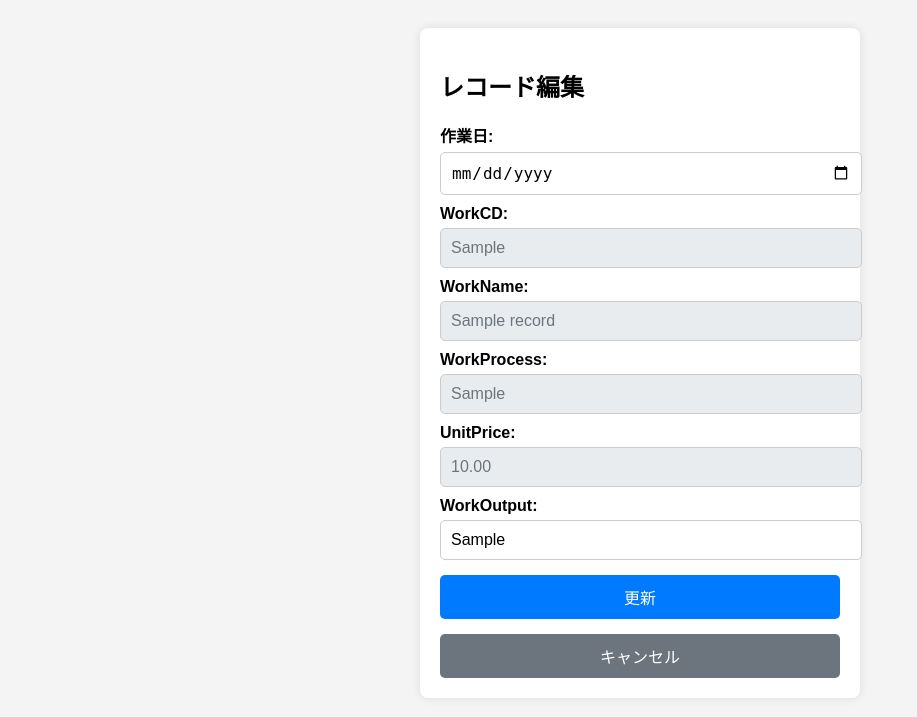
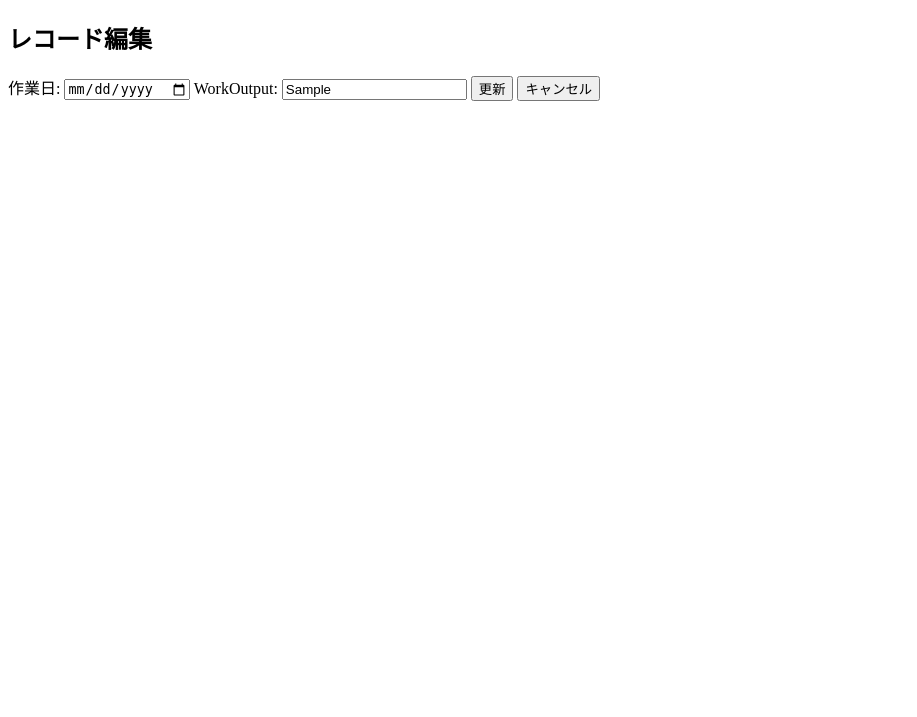
Before and after one commit to masanorimiyamoto-cloud/AirtableFlaskNew, a Flask app: template templates/edit_record.html in a window 1280 px wide. Shown: the top 717 px of the page, without its empty margins (0-917 px from the left). Run offline with Flask 3, Linux system fonts and the light colour scheme; the template is opened without the code that fills it: most values are stand-ins (such as "Sample title", 1, 10 or a date in 2020).

Commit message:
css 18re

```diff
--- a/templates/edit_record.html
+++ b/templates/edit_record.html
@@ -5,59 +5,6 @@
     <meta name="viewport" content="width=device-width, initial-scale=1.0">
     <title>レコード編集</title>
     <link rel="stylesheet" type="text/css" href="{{ url_for('static', filename='styles.css') }}">
-    <style>
-        body {
-            font-family: Arial, sans-serif;
-            background-color: #f4f4f4;
-            text-align: center;
-            padding: 20px;
-        }
-        .container {
-            max-width: 400px;
-            margin: auto;
-            padding: 20px;
-            background: white;
-            border-radius: 8px;
-            box-shadow: 0px 0px 10px rgba(0, 0, 0, 0.1);
-            text-align: left;
-        }
-        label {
-            font-weight: bold;
-            display: block;
-            margin-top: 10px;
-        }
-        input, button {
-            width: 100%;
-            padding: 10px;
-            margin-top: 5px;
-            border: 1px solid #ccc;
-            border-radius: 5px;
-            font-size: 16px;
-        }
-        /* 修正不可のフィールドをグレーアウト */
-        input[readonly] {
-            background-color: #e9ecef;
-            color: #6c757d;
-            cursor: not-allowed;
-        }
-        button {
-            background-color: #007bff;
-            color: white;
-            font-size: 16px;
-            border: none;
-            cursor: pointer;
-            margin-top: 15px;
-        }
-        button:hover {
-            background-color: #0056b3;
-        }
-        .cancel-button {
-            background-color: #6c757d;
-        }
-        .cancel-button:hover {
-            background-color: #5a6268;
-        }
-    </style>
 </head>
 <body>
     <div class="container">
@@ -66,24 +13,11 @@
             <label for="WorkDay">作業日:</label>
             <input type="date" id="WorkDay" name="WorkDay" value="{{ record.WorkDay }}" required>
 
-            <label for="WorkCD">WorkCD:</label>
-            <input type="text" id="WorkCD" name="WorkCD" value="{{ record.WorkCord }}" readonly>
-
-            <label for="WorkName">WorkName:</label>
-            <input type="text" id="WorkName" name="WorkName" value="{{ record.WorkName }}" readonly>
-
-            <label for="WorkProcess">WorkProcess:</label>
-            <input type="text" id="WorkProcess" name="WorkProcess" value="{{ record.WorkProcess }}" readonly>
-
-            <label for="UnitPrice">UnitPrice:</label>
-            <input type="text" id="UnitPrice" name="UnitPrice" value="{{ "{:.2f}".format(record.UnitPrice|float) }}" readonly>
-
-
             <label for="WorkOutput">WorkOutput:</label>
             <input type="text" id="WorkOutput" name="WorkOutput" value="{{ record.WorkOutput }}" required>
 
             <button type="submit">更新</button>
-            <button type="button" class="cancel-button" onclick="window.location.href='/records';">キャンセル</button>
+            <button type="button" onclick="window.location.href='/records';">キャンセル</button>
         </form>
     </div>
 </body>
```
Also changed, not shown: templates/index.html (+7 -68 lines), templates/records.html (+8 -13 lines).
